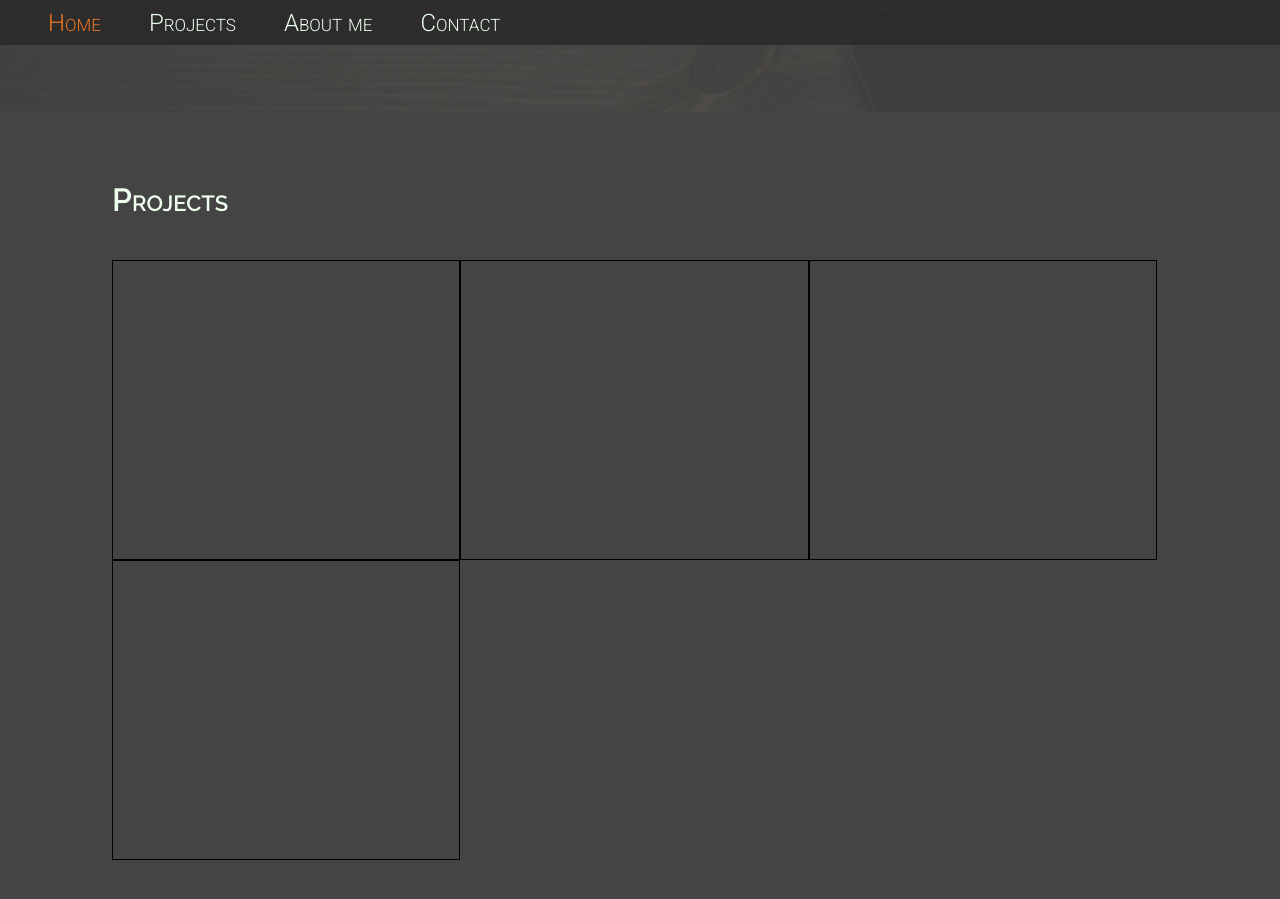
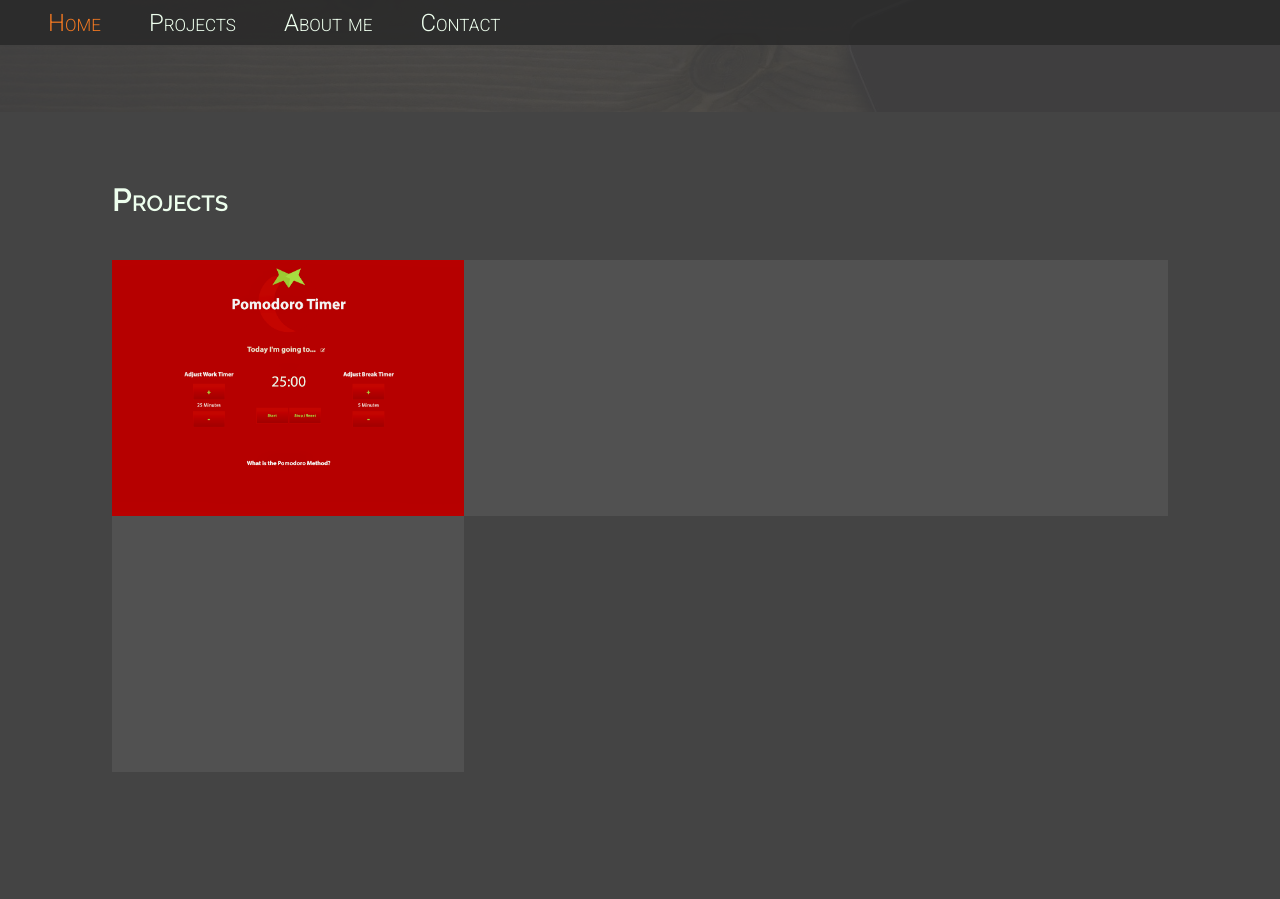
Before and after one commit to jmcharter/Portfolio-2019, a Jekyll site: the page built from dist/index.md, in a window 1280 px wide and 900 px high, scrolled down 788 px. Built offline with Jekyll 4.4.1, drawn with Linux system fonts in a browser that asks for light colours; nearby versions of some CDN libraries.

Commit message:
adjusted mobile settings for projects section, added dark overlay on hover

```diff
--- a/dist/css/main.css
+++ b/dist/css/main.css
@@ -102,11 +102,31 @@
   flex-flow: row wrap; }
 
 .show-col {
-  display: flex;
+  position: relative;
   flex-basis: 100%;
-  height: 100px;
-  border: 1px solid black;
-  min-height: 300px; }
+  height: 20vw;
+  background-color: #515151;
+  cursor: pointer; }
+  .show-col :after {
+    content: " ";
+    width: 100%;
+    height: 100%;
+    background-color: black;
+    position: absolute;
+    opacity: 0;
+    transition: opacity 0.3s ease; }
+  .show-col :hover:after {
+    opacity: 0.8; }
+
+.project-img {
+  width: 100%;
+  height: 100%; }
+
+#pomodoro-site {
+  background: url("/img/showcase/pomodoro.png");
+  background-size: cover;
+  background-position: center;
+  background-repeat: no-repeat; }
 
 * {
   box-sizing: border-box;
@@ -260,9 +280,8 @@ a {
   .section {
     padding: 4rem 7rem; }
   .show-col {
-    flex-basis: 33%;
-    flex-grow: 0;
-    width: 100px; } }
+    flex-basis: 33.33%;
+    flex-grow: 0; } }
 
 @media screen and (max-width: 768px) {
   main {
@@ -293,17 +312,22 @@ a {
   .section {
     padding: 1rem; }
   .show-col {
-    flex-basis: 50%; } }
+    flex-basis: 50%;
+    height: 33vw; } }
 
 @media screen and (max-width: 500px) {
   main .home h1 {
     margin-top: 5vh; }
   main .main-heading {
-    font-size: 3rem; }
+    font-size: 3rem;
+    padding: 1rem; }
+  .section-heading {
+    padding-left: 1rem; }
   .about .about-info {
     grid-template-areas: "bio-pic"  "bio"  "card1"  "card2"  "card3";
     grid-template-columns: 1fr; }
   .section {
-    padding: 1rem; }
+    padding: 1rem 0; }
   .show-col {
-    flex-basis: 100%; } }
+    flex-basis: 100%;
+    height: 66vw; } }
```
Also changed, not shown: scss/_mobile.scss (+9 -3 lines), scss/_projects.scss (+31 -5 lines), 1 other file.
